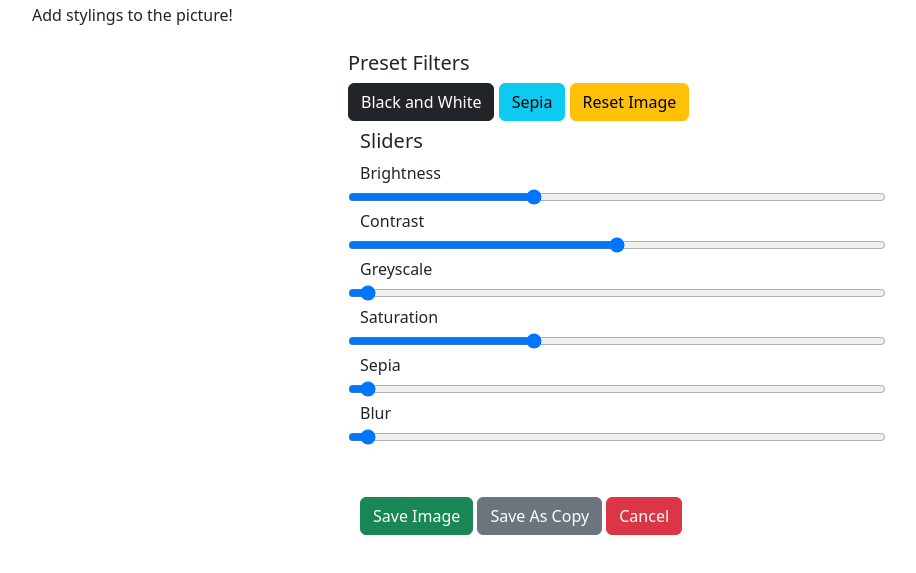
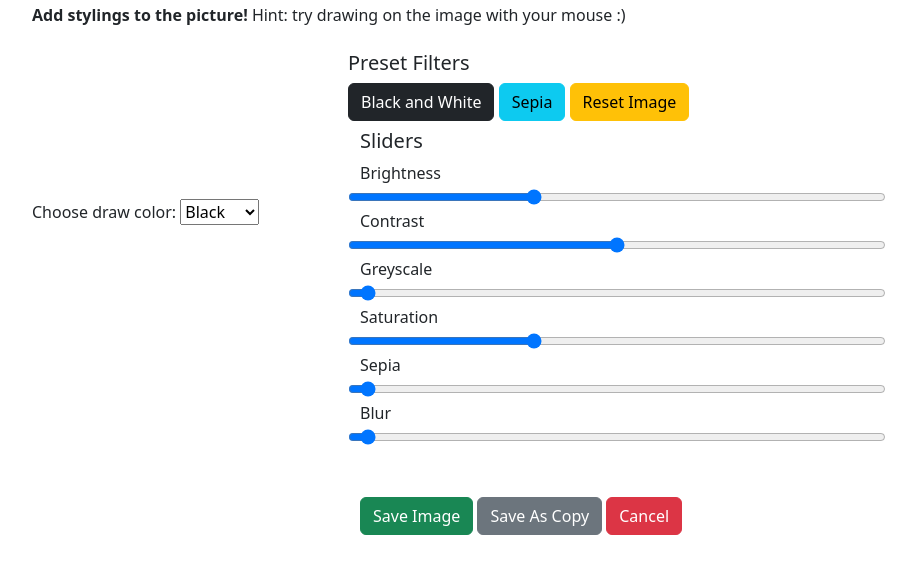
Before and after one commit to rxperez12/pixly, a website built with Vite: page fe/edit.html in a window 1280 px wide. Shown: the part 69-642 px from the top of the page, without its empty margins (50-966 px from the left). Built offline with nearby package versions, Linux system fonts and the light colour scheme.

Commit message:
draw color selector

```diff
--- a/fe/edit.html
+++ b/fe/edit.html
@@ -14,14 +14,26 @@
   <div class="container my-3 image-editing-area">
     <div class="heading">
       <h1>Edit Your Picture</h1>
-      <p class="description">Add stylings to the picture!</p>
+      <p class="description"><b>Add stylings to the picture!</b> Hint: try drawing on the image with your mouse :)</p>
     </div>
     <div class="row row-cols-auto g-2">
       <div class="col-auto">
         <img class="source-image d-none" crossorigin="anonymous">
         <canvas class="canvas"></canvas>
+        <div>
+          <label for="draw-color-select">Choose draw color:</label>
+          <select class="draw-color-select">
+            <option value="black" selected>Black</option>
+            <option value="white">White</option>
+            <option value="red">Red</option>
+            <option value="green">Green</option>
+            <option value="blue">Blue</option>
+            <option value="orange">Orange</option>
+            <option value="yellow">Yellow</option>
+            <option value="purple">Purple</option>
+          </select>
+        </div>
       </div>
-
 
       <div class="col-6">
         <div class="preset-filters m-2">
```
